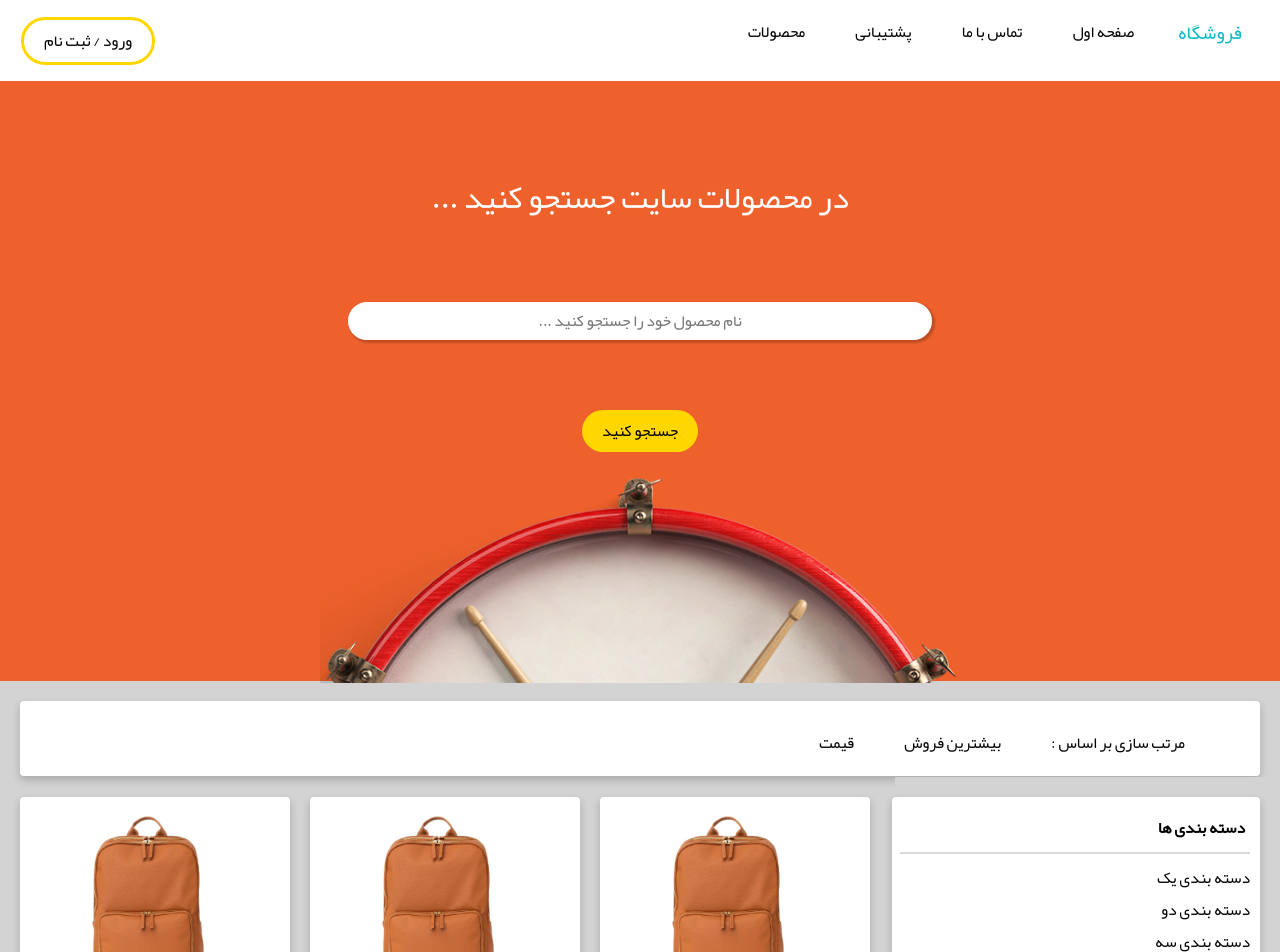
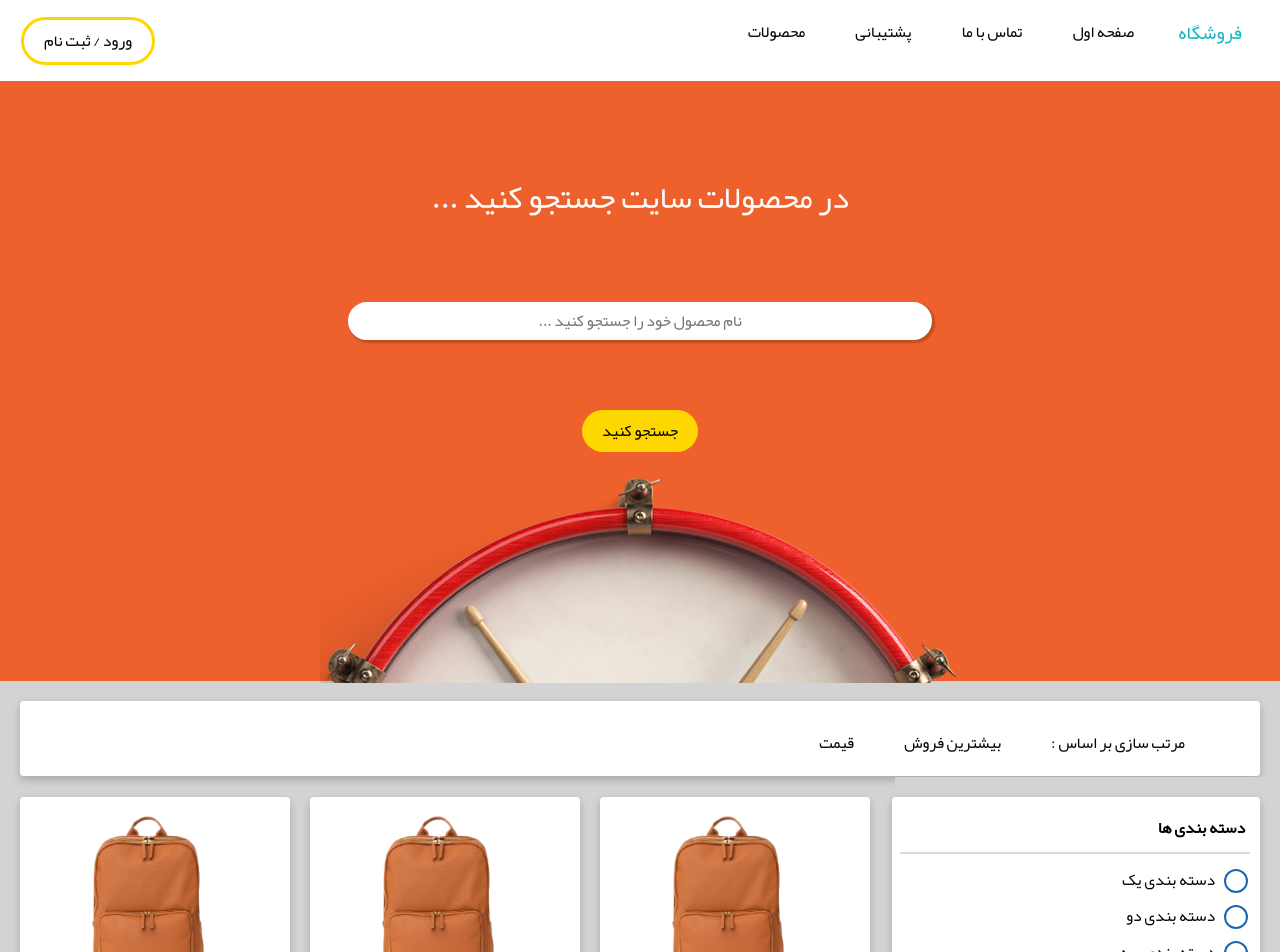
Before and after one commit to mnn59/web-new, a React app: page / in a window 1280 px wide. Shown: the top 952 px of the page. Built offline with nearby package versions, Linux system fonts and the light colour scheme.

Commit message:
Improve functionality of GroupCard

```diff
--- a/src/components/UI/GroupCard/GroupCard.js
+++ b/src/components/UI/GroupCard/GroupCard.js
@@ -1,5 +1,7 @@
 import React, {Component} from "react"
 import classes from "./GroupCard.module.css"
+import styled from 'styled-components'
+
 
 class GroupCard extends Component {
     constructor(props) {
@@ -22,6 +24,55 @@ class GroupCard extends Component {
     }
 
     render() {
+
+
+        const Check = styled.span`
+          width: 20px;
+          height: 20px;
+          display: flex;
+          justify-content: center;
+          align-items: center;
+          position: relative;
+          border-radius: 100px;
+          border: 2px solid #1c68b0;
+          box-shadow: 0px 0px 0px 0px #1c68b0 inset;
+          transition: all 0.25s cubic-bezier(0, 1.05, 0.72, 1.07);
+          margin-left: 9px;
+          margin-top: 5px;
+
+          &::after {
+            content: '';
+            width: 100%;
+            height: 100%;
+            //opacity: 0;
+            //z-index: 4;
+            position: absolute;
+            //transform: scale(0);
+            //transition-delay: 0.2s !important;
+            transition: all 0.25s cubic-bezier(0, 1, 05, 0.72, 1.07);
+          }
+        `;
+
+
+        const Input = styled.input`
+          margin-left: 5px;
+          visibility: hidden;
+          position: absolute;
+
+          &:checked {
+            ~ ${Check} {
+              border-color: #1c68b0;
+              box-shadow: 0px 0px 0px 15px #1c68b0 inset;
+
+              &::after {
+                opacity: 1;
+                transform: scale(1);
+              }
+            }
+          }
+        `;
+
+
         return (
             <div className={classes.container}>
                 <h1 className={classes.header}>دسته بندی ها</h1>
@@ -30,55 +81,96 @@ class GroupCard extends Component {
 
                     <div className={classes.radio}>
                         <label className={classes.label}>
-                            <input
+                            {/*<input*/}
+                            {/*    type="radio"*/}
+                            {/*    value="دسته بندی یک"*/}
+                            {/*    checked={this.state.selectedOption === "دسته بندی یک"}*/}
+                            {/*    onChange={this.onValueChange}*/}
+                            {/*    className={classes.input}*/}
+                            {/*/>*/}
+
+
+                            <Input
                                 type="radio"
                                 value="دسته بندی یک"
                                 checked={this.state.selectedOption === "دسته بندی یک"}
                                 onChange={this.onValueChange}
-                                className={classes.input}
                             />
-                            <span className={classes.check}>
 
-                            </span>
+                            {/*<span className={classes.check}>*/}
+                            {/*</span>*/}
+
+                            <Check/>
                             دسته بندی یک
                         </label>
                     </div>
 
                     <div className={classes.radio}>
                         <label className={classes.label}>
-                            <input
+                            {/*<input*/}
+                            {/*    type="radio"*/}
+                            {/*    value="دسته بندی دو"*/}
+                            {/*    checked={this.state.selectedOption === "دسته بندی دو"}*/}
+                            {/*    onChange={this.onValueChange}*/}
+                            {/*    className={classes.input}*/}
+                            {/*/>*/}
+
+
+                            <Input
                                 type="radio"
                                 value="دسته بندی دو"
                                 checked={this.state.selectedOption === "دسته بندی دو"}
                                 onChange={this.onValueChange}
-                                className={classes.input}
                             />
+
+                            <Check/>
                             دسته بندی دو
                         </label>
                     </div>
 
                     <div className={classes.radio}>
                         <label className={classes.label}>
-                            <input
+                            {/*<input*/}
+                            {/*    type="radio"*/}
+                            {/*    value="دسته بندی سه"*/}
+                            {/*    checked={this.state.selectedOption === "دسته بندی سه"}*/}
+                            {/*    onChange={this.onValueChange}*/}
+                            {/*    className={classes.input}*/}
+                            {/*/>*/}
+
+                            <Input
                                 type="radio"
                                 value="دسته بندی سه"
                                 checked={this.state.selectedOption === "دسته بندی سه"}
                                 onChange={this.onValueChange}
-                                className={classes.input}
                             />
+
+
+                            <Check/>
                             دسته بندی سه
                         </label>
                     </div>
 
                     <div className={classes.radio}>
                         <label className={classes.label}>
-                            <input
+                            {/*<input*/}
+                            {/*    type="radio"*/}
+                            {/*    value="دسته بندی چهار"*/}
+                            {/*    checked={this.state.selectedOption === "دسته بندی چهار"}*/}
+                            {/*    onChange={this.onValueChange}*/}
+                            {/*    className={classes.input}*/}
+                            {/*/>*/}
+
+
+                            <Input
                                 type="radio"
                                 value="دسته بندی چهار"
                                 checked={this.state.selectedOption === "دسته بندی چهار"}
                                 onChange={this.onValueChange}
-                                className={classes.input}
                             />
+
+
+                            <Check/>
                             دسته بندی چهار
                         </label>
                     </div>
--- a/src/components/UI/GroupCard/GroupCard.module.css
+++ b/src/components/UI/GroupCard/GroupCard.module.css
@@ -29,15 +29,17 @@
 
 .label {
     cursor: pointer;
+    display: -webkit-box;
+    padding: 2px;
 }
 
-.input{
-    margin-left: 5px;
-    visibility: hidden;
-    position: absolute;
-}
+/*.input{*/
+/*    margin-left: 5px;*/
+/*    visibility: hidden;*/
+/*    position: absolute;*/
+/*}*/
 
 
-.check{
+/*.check{*/
 
-}
+/*}*/
```
